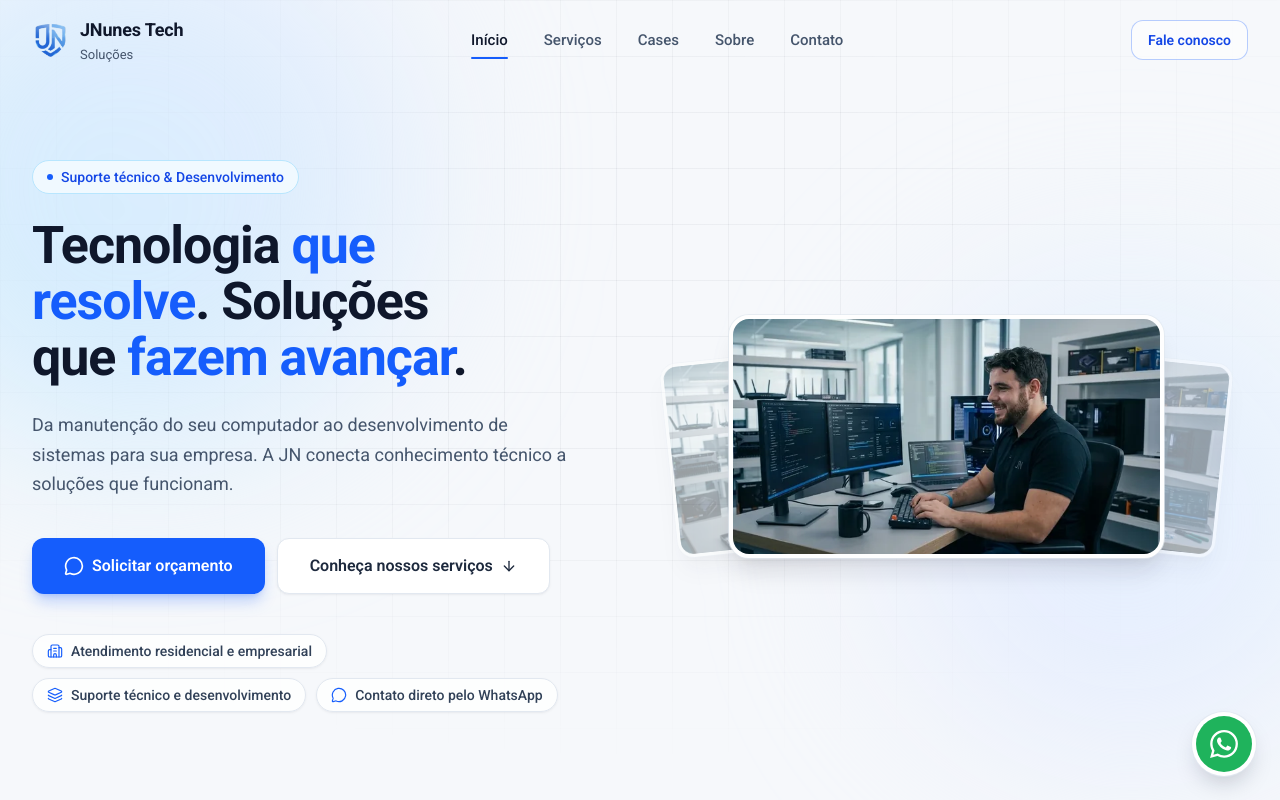
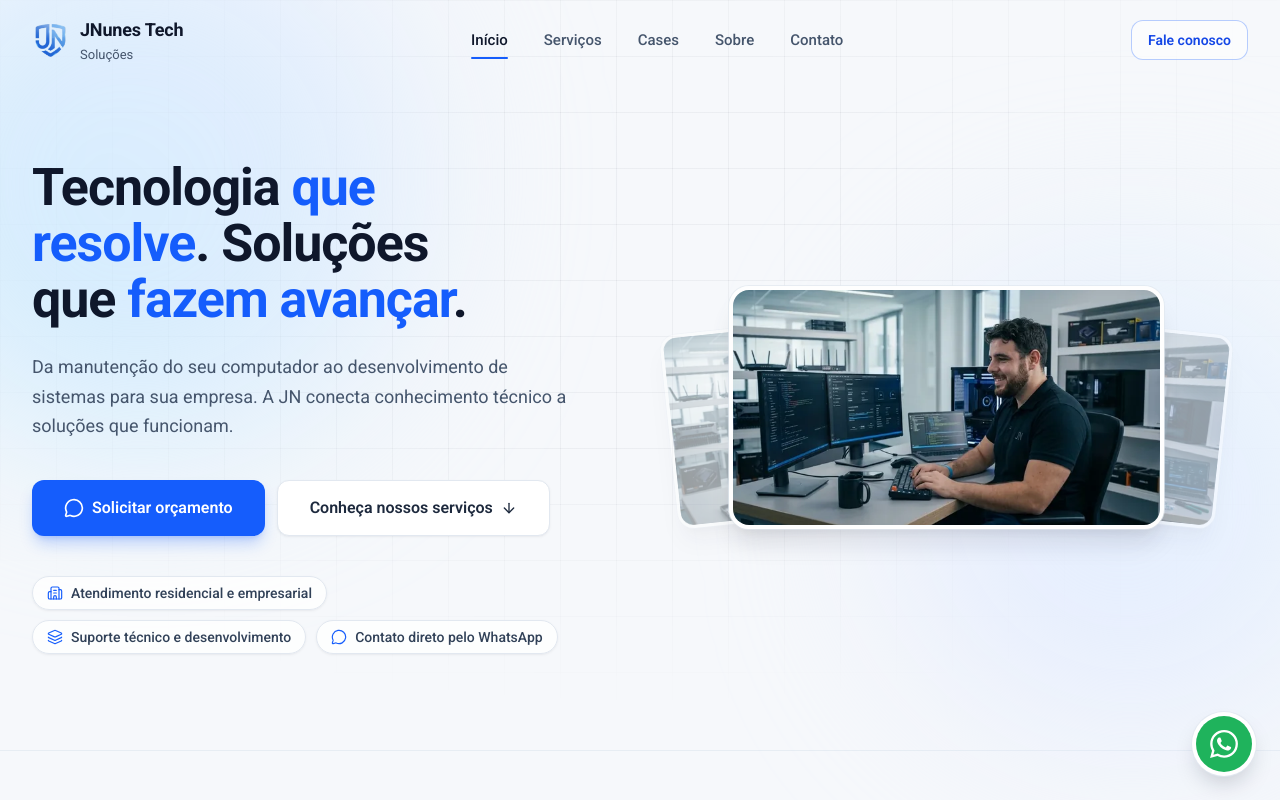
Before and after one commit to JeremiasONunes/jn-solution-technology, a React (Vite) app: page / in a window 1280 px wide. Shown: the top 800 px of the page. Built offline with nearby package versions, Linux system fonts and the light colour scheme.

Commit message:
fix: remove selo acima do título do Hero

```diff
--- a/src/sections/Hero.jsx
+++ b/src/sections/Hero.jsx
@@ -26,16 +26,9 @@ export default function Hero() {
       >
         <div>
           <Reveal>
-            <p className="inline-flex items-center gap-2 rounded-full border border-sky-200 bg-sky-50 px-3.5 py-1.5 text-sm font-medium text-blue-700">
-              <span className="size-1.5 rounded-full bg-blue-600" aria-hidden="true" />
-              Suporte técnico &amp; Desenvolvimento
-            </p>
-          </Reveal>
-
-          <Reveal delay={60}>
             <h1
               id="hero-title"
-              className="mt-6 max-w-[34rem] text-[2.35rem] leading-[1.08] font-bold tracking-[-0.02em] text-slate-900 sm:text-5xl xl:text-[3.25rem]"
+              className="max-w-[34rem] text-[2.35rem] leading-[1.08] font-bold tracking-[-0.02em] text-slate-900 sm:text-5xl xl:text-[3.25rem]"
             >
               Tecnologia <span className="text-blue-600">que resolve</span>. Soluções que{" "}
               <span className="text-blue-600">fazem avançar</span>.
```
